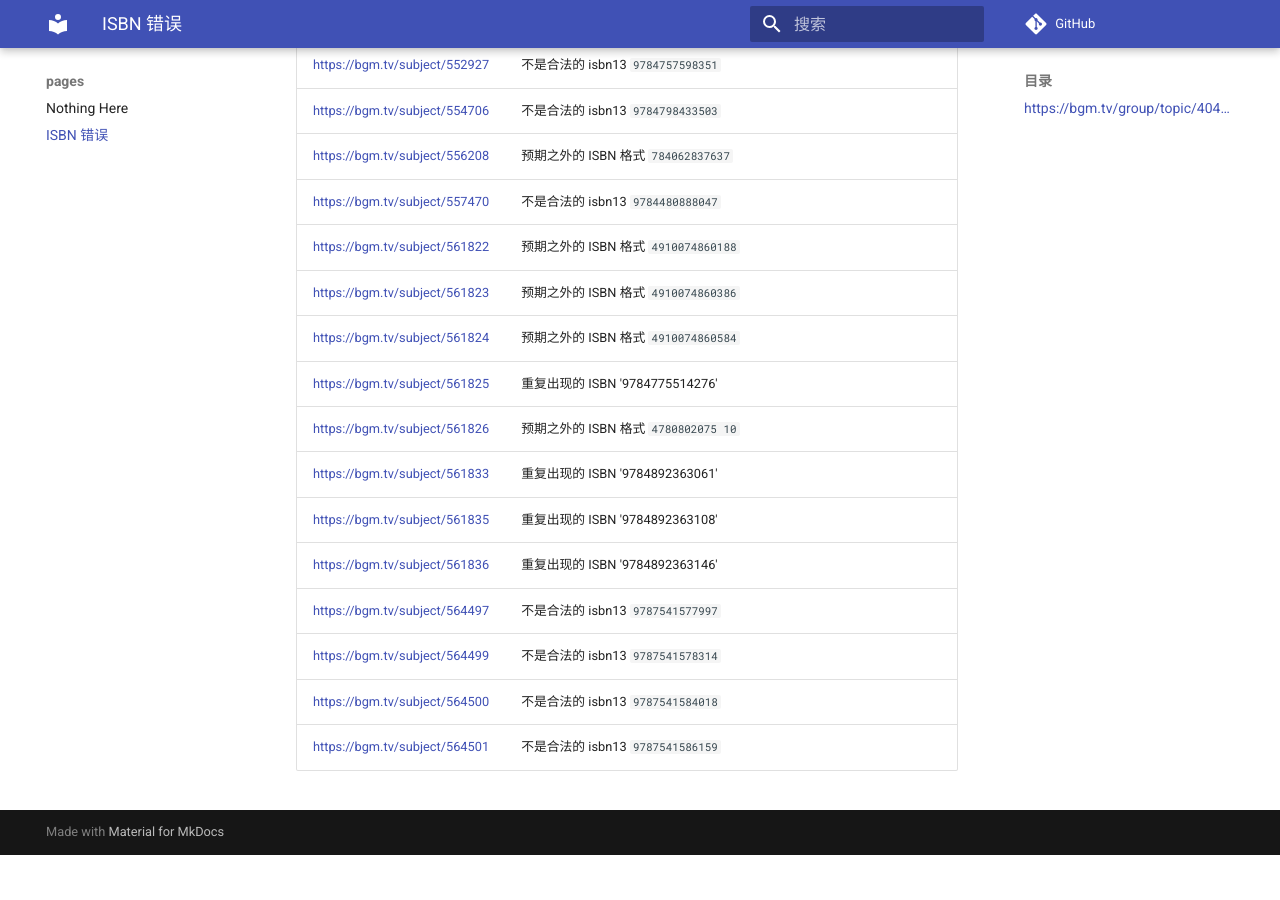
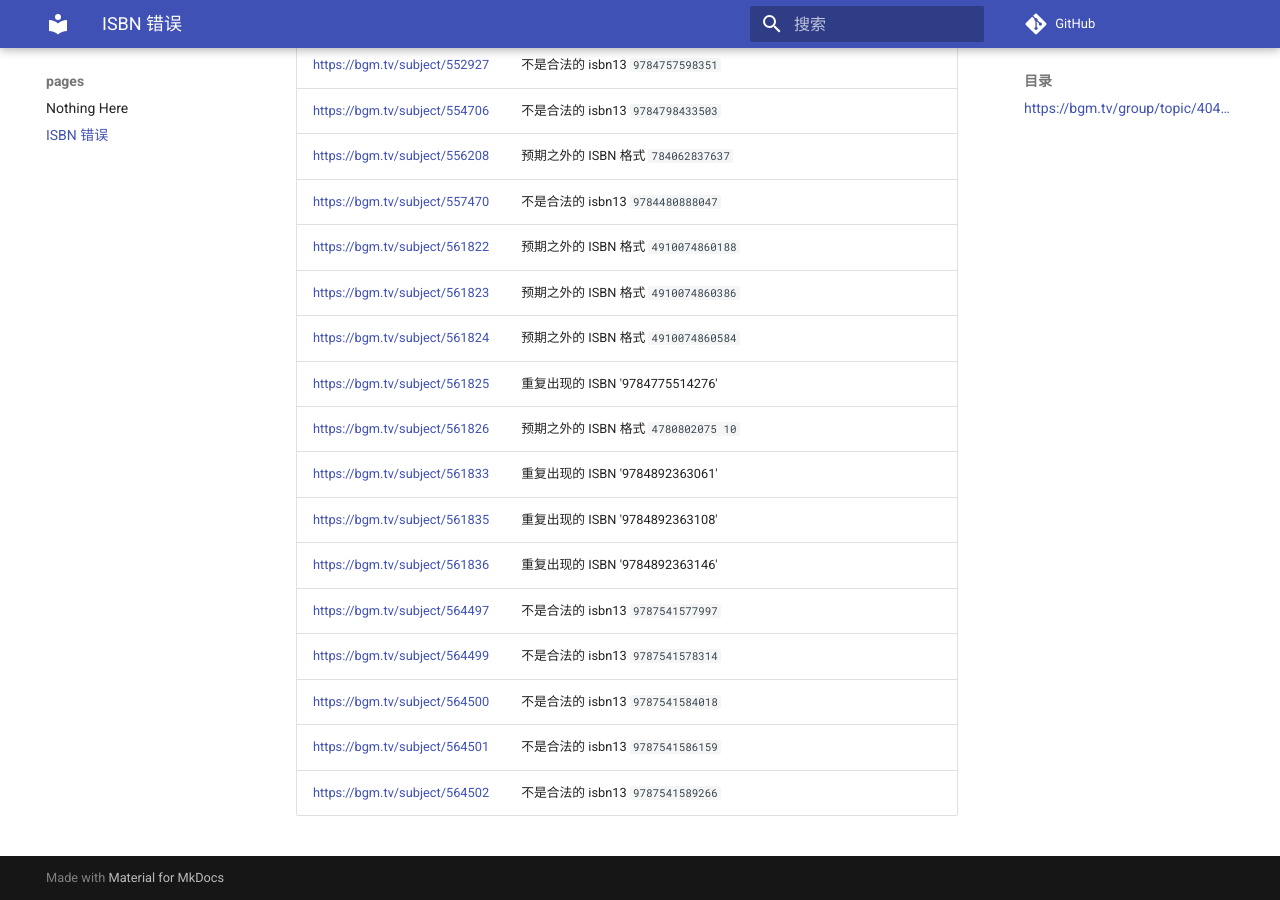
Before and after one commit to trim21/bangumi-pages, an MkDocs documentation site: the page built from docs/isbn.md, in a window 1280 px wide and 900 px high, scrolled down 7414 px. Built offline with MkDocs 1.6.1 and Material for MkDocs 9.7.7, drawn with Linux system fonts in a browser that asks for light colours; comment, search, counter and statistics services are not loaded; before the commit the page ends 8269 px from its top, so only the background shows below that; part of the change alters nothing that is shown.

Commit message:
update isbn.md

```diff
--- a/docs/isbn.md
+++ b/docs/isbn.md
@@ -1,7 +1,7 @@
 # ISBN 错误
 ## <https://bgm.tv/group/topic/404801>
 
-total 173
+total 174
 
 | url | error |
 | --- |  ---  |
@@ -178,3 +178,4 @@ total 173
 | <https://bgm.tv/subject/564499> | 不是合法的 isbn13 <code>9787541578314</code> |
 | <https://bgm.tv/subject/564500> | 不是合法的 isbn13 <code>9787541584018</code> |
 | <https://bgm.tv/subject/564501> | 不是合法的 isbn13 <code>9787541586159</code> |
+| <https://bgm.tv/subject/564502> | 不是合法的 isbn13 <code>9787541589266</code> |
```
